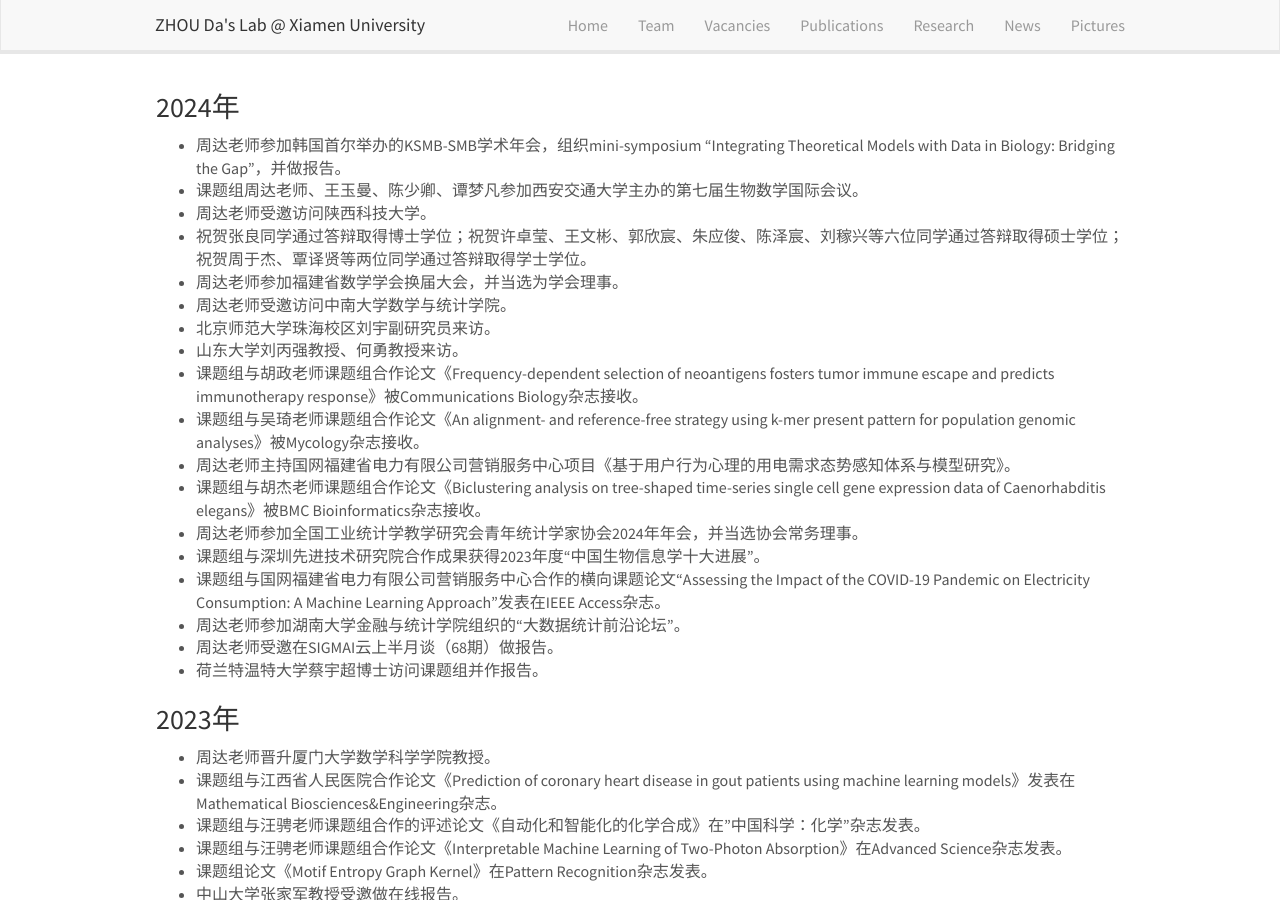
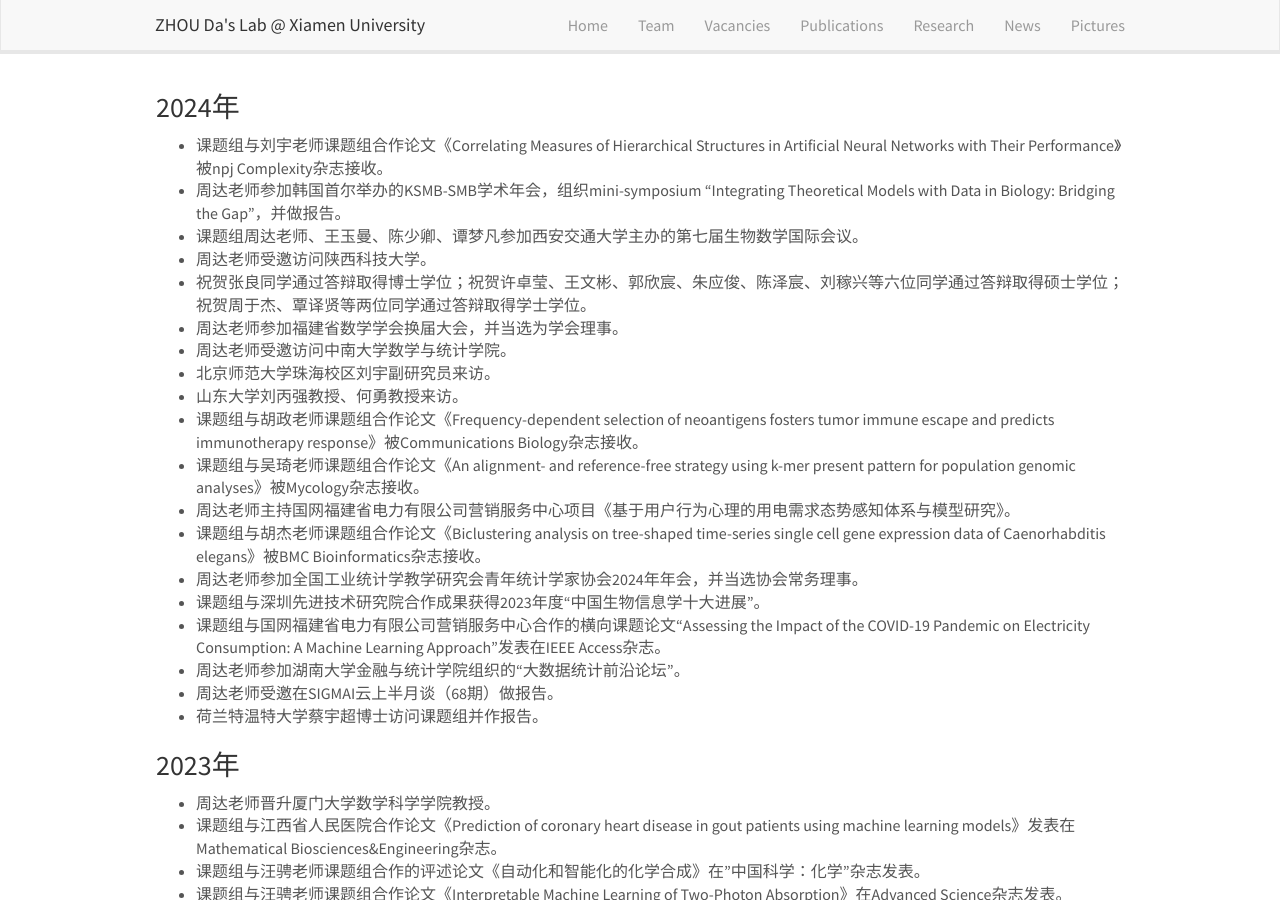
Before and after one commit to ZhouDaLab/zhoudalab.github.io, a Jekyll site: the page built from _pages/news.md, in a window 1280 px wide and 900 px high. Built offline with Jekyll 4.4.1, drawn with Linux system fonts in a browser that asks for light colours; nearby versions of some CDN libraries.

Commit message:
Update news.md

```diff
--- a/_pages/news.md
+++ b/_pages/news.md
@@ -7,6 +7,7 @@ permalink: /news/
 ---
 ### 2024年
 
+- 课题组与刘宇老师课题组合作论文《Correlating Measures of Hierarchical Structures in Artificial Neural Networks with Their Performance》被npj Complexity杂志接收。
 - 周达老师参加韩国首尔举办的KSMB-SMB学术年会，组织mini-symposium “Integrating Theoretical Models with Data in Biology: Bridging the Gap”，并做报告。
 - 课题组周达老师、王玉曼、陈少卿、谭梦凡参加西安交通大学主办的第七届生物数学国际会议。
 - 周达老师受邀访问陕西科技大学。
```
